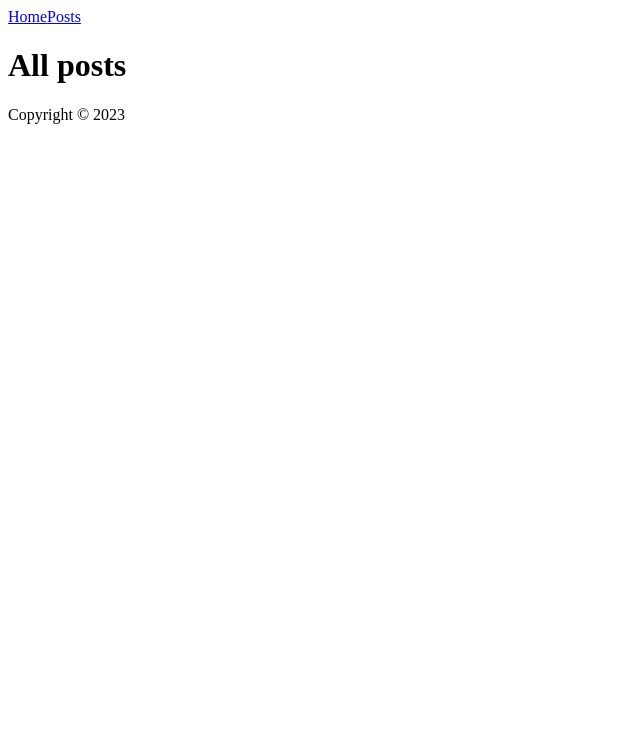
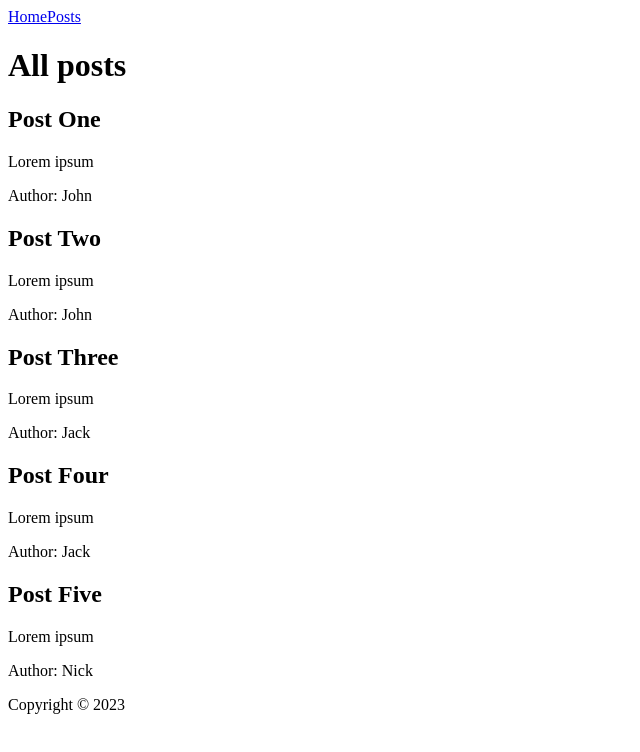
Before and after one commit to garbalau-github/react-folder-structure, a React (Vite) app: page /posts in a window 1280 px wide. Shown: the top 752 px of the page, without its empty margins (0-640 px from the left). Built offline with nearby package versions, Linux system fonts and the light colour scheme.

Commit message:
Created reusable usePosts hook, related components

```diff
--- a/public/posts.json
+++ b/public/posts.json
@@ -1,25 +1,31 @@
 [
   {
     "id": 1,
-    "title": "The First Redemption",
+    "title": "Post One",
     "content": "Lorem ipsum",
     "userId": 1
   },
   {
     "id": 2,
-    "title": "The Second Redemption",
+    "title": "Post Two",
     "content": "Lorem ipsum",
     "userId": 1
   },
   {
     "id": 3,
-    "title": "The Third Redemption",
+    "title": "Post Three",
     "content": "Lorem ipsum",
     "userId": 2
   },
   {
     "id": 4,
-    "title": "The Third Redemption",
+    "title": "Post Four",
+    "content": "Lorem ipsum",
+    "userId": 2
+  },
+  {
+    "id": 5,
+    "title": "Post Five",
     "content": "Lorem ipsum",
     "userId": 3
   }
--- /dev/null
+++ b/public/users.json
@@ -0,0 +1,14 @@
+[
+  {
+    "id": 1,
+    "username": "John"
+  },
+  {
+    "id": 2,
+    "username": "Jack"
+  },
+  {
+    "id": 3,
+    "username": "Nick"
+  }
+]
--- /dev/null
+++ b/src/modules/posts/components/Post.tsx
@@ -0,0 +1,17 @@
+import { PostType } from '../types/PostType';
+
+interface PostProps {
+  post: PostType;
+}
+
+const Post = ({ post }: PostProps) => {
+  return (
+    <div key={post.id}>
+      <h2>{post.title}</h2>
+      <p>{post.content}</p>
+      <p>Author: {post.user?.username}</p>
+    </div>
+  );
+};
+
+export default Post;
--- /dev/null
+++ b/src/modules/posts/hooks/usePosts.ts
@@ -0,0 +1,32 @@
+import { useState, useEffect } from 'react';
+import { PostType } from '../types/PostType';
+import { UserType } from '../../users/types/UserType';
+
+const usePosts = () => {
+  const [posts, setPosts] = useState<PostType[]>([]);
+
+  const fetchPosts = async () => {
+    const postsResponse = await fetch('/posts.json');
+    const posts = (await postsResponse.json()) as PostType[];
+
+    const usersResponse = await fetch('/users.json');
+    const users = (await usersResponse.json()) as UserType[];
+
+    posts.forEach((post: PostType) => {
+      const matchingUser = users.find((user) => user.id === post.userId);
+      if (matchingUser) {
+        post.user = matchingUser;
+      }
+    });
+
+    setPosts(posts);
+  };
+
+  useEffect(() => {
+    fetchPosts();
+  }, []);
+
+  return posts;
+};
+
+export default usePosts;
--- a/src/modules/posts/pages/MainFeed.tsx
+++ b/src/modules/posts/pages/MainFeed.tsx
@@ -1,10 +1,19 @@
 import MainLayout from '../../../common/layout/MainLayout';
+import Post from '../components/Post';
+import usePosts from '../hooks/usePosts';
 
 const MainFeed = () => {
+  const posts = usePosts();
+
+  const renderPosts = () => {
+    return posts.map((post) => <Post post={post} />);
+  };
+
   return (
     <MainLayout>
       <div>
         <h1>All posts</h1>
+        {renderPosts()}
       </div>
     </MainLayout>
   );
--- /dev/null
+++ b/src/modules/posts/types/PostType.ts
@@ -0,0 +1,9 @@
+import { UserType } from '../../users/types/UserType';
+
+export type PostType = {
+  id: number;
+  title: string;
+  content: string;
+  userId: number;
+  user?: UserType;
+};
--- /dev/null
+++ b/src/modules/users/types/UserType.ts
@@ -0,0 +1,4 @@
+export type UserType = {
+  id: number;
+  username: string;
+};
```
